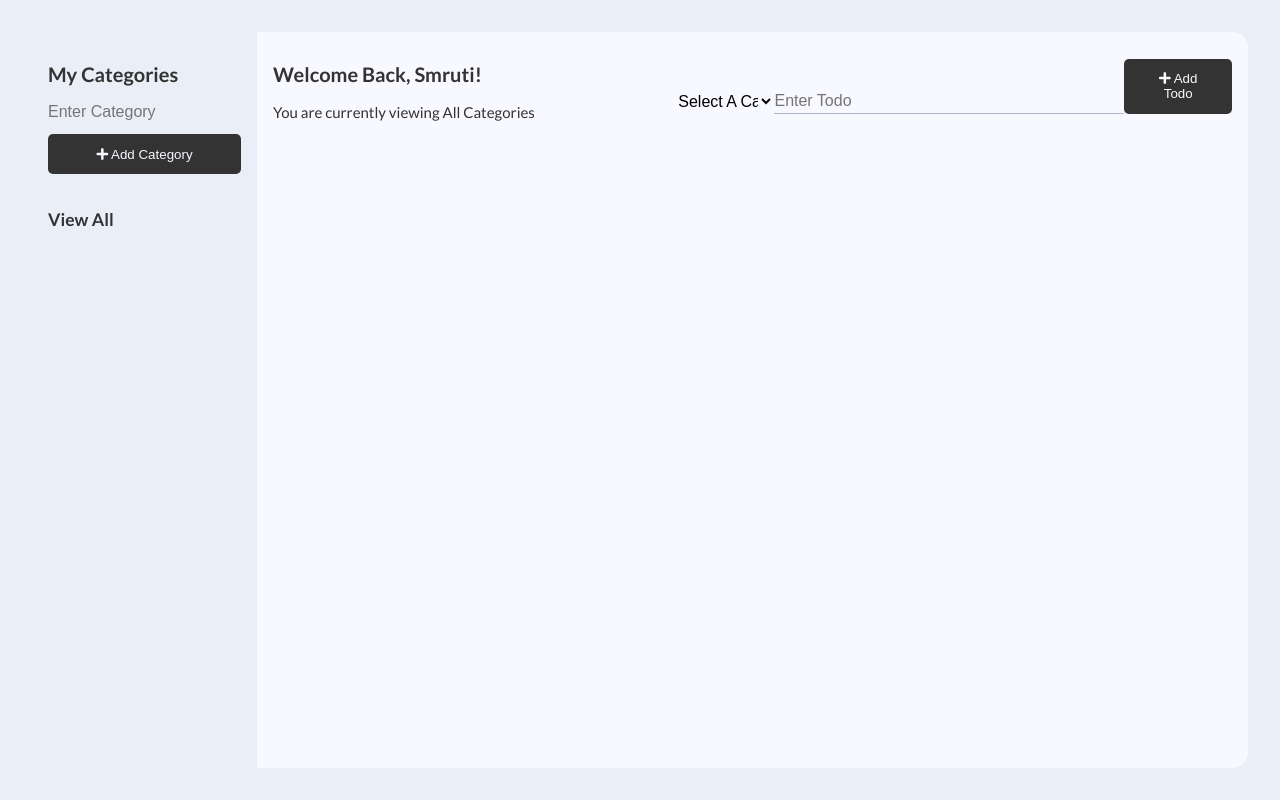
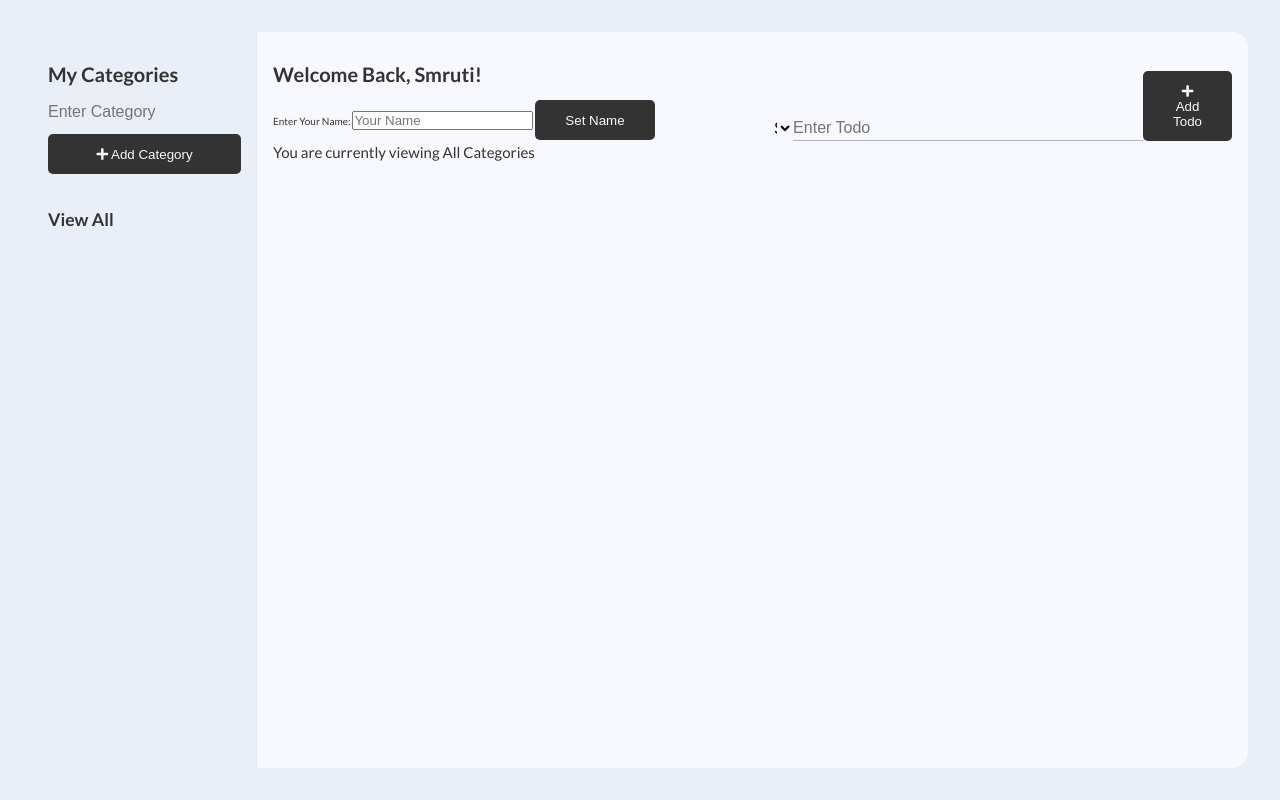
Before and after one commit to JanetStanmore/Todo_Task, a plain HTML site: page index.html in a window 1280 px wide. Drawn offline with Linux system fonts and the light colour scheme.

Commit message:
Update index.html
with user input name

```diff
--- a/index.html
+++ b/index.html
@@ -46,7 +46,12 @@
             <!-- Header -->
             <header class="header">
                 <div>
-                    <h1 class="header-title">Welcome Back, <strong>Smruti!</strong></h1>
+                    <div class="header-title" id="welcome-message">Welcome Back, <strong id="username">Smruti</strong>!</div>
+                    <div class="form-control" id="username-input-container">
+                        <label for="username-input">Enter Your Name:</label>
+                        <input type="text" id="username-input" placeholder="Your Name">
+                        <button class="btn btn-primary" id="set-username-btn">Set Name</button>
+                    </div>
                     <div class="currently-viewing" data-currently-viewing>You are currently viewing All Categories</div>
                 </div>
 
```
